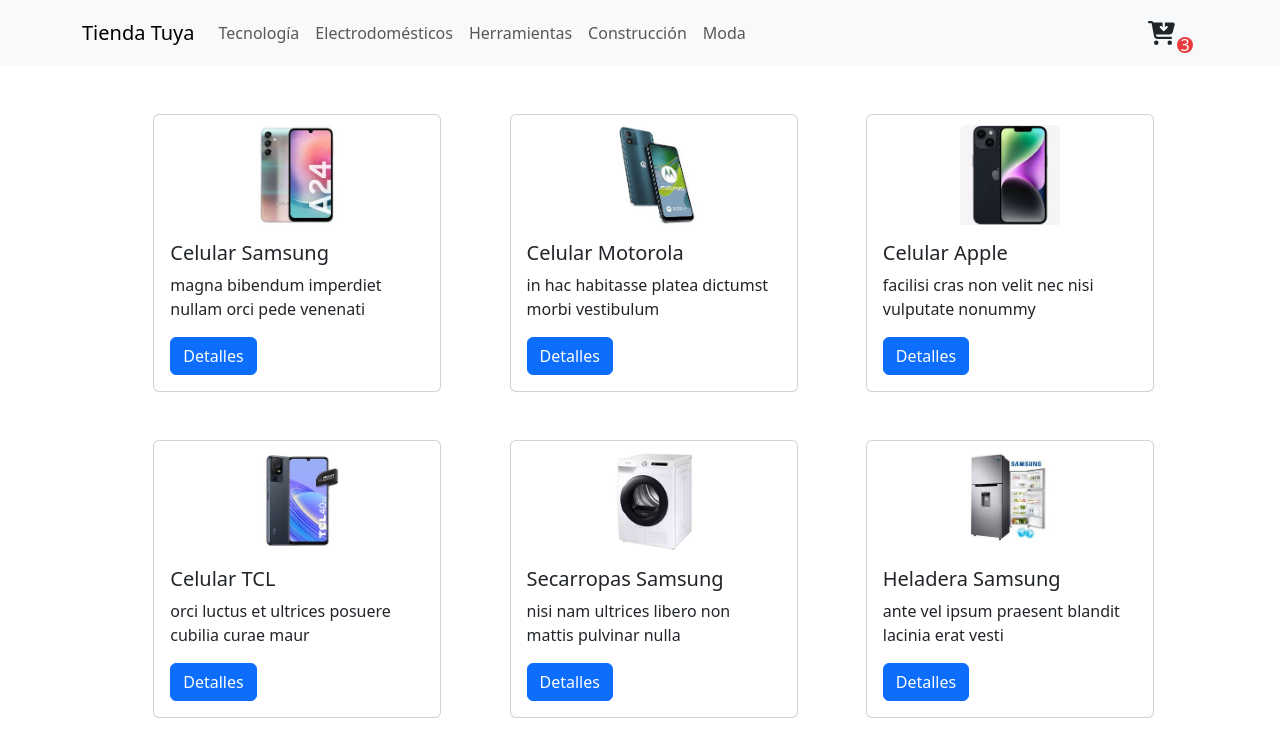
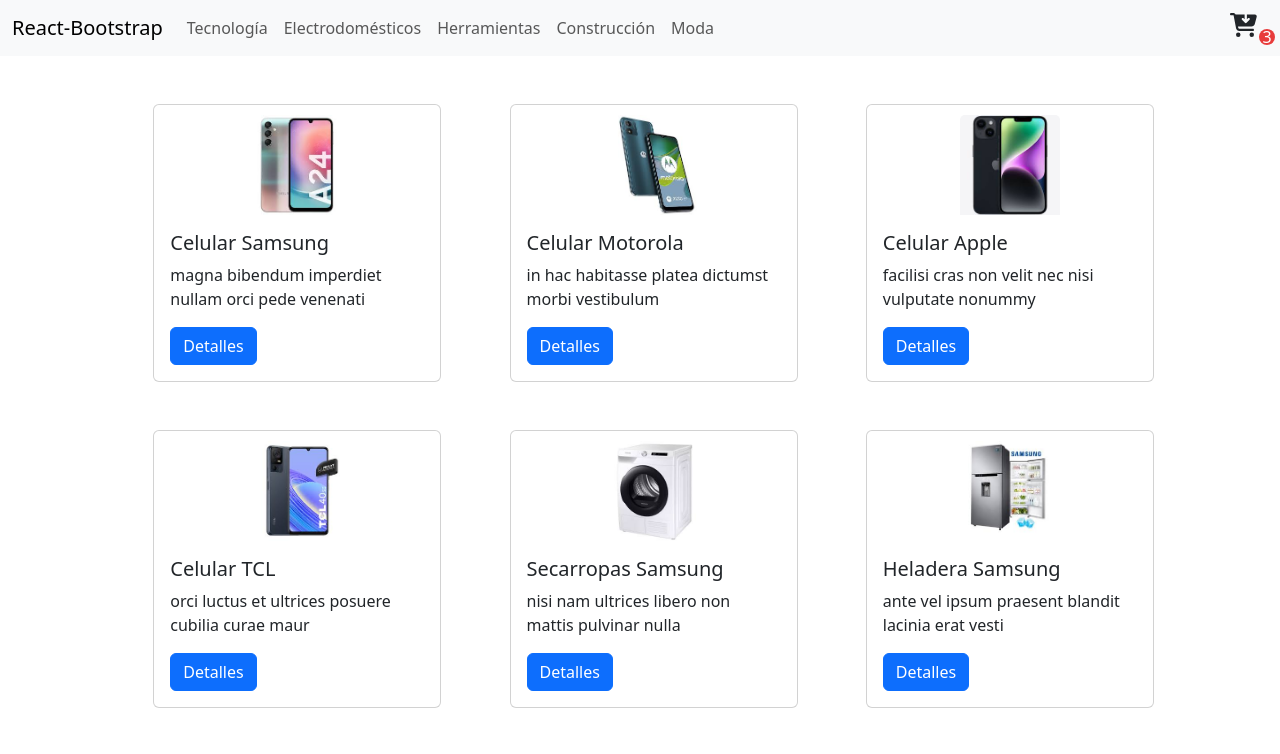
Before and after one commit to julianVillega/Ecomerce, a React (Vite) app: page / in a window 1280 px wide. Shown: the top 754 px of the page. Built offline with nearby package versions, Linux system fonts and the light colour scheme.

Commit message:
corrigo el overflow del navbar

```diff
--- a/src/App.jsx
+++ b/src/App.jsx
@@ -4,16 +4,18 @@ import { BrowserRouter, Route, Routes } from 'react-router-dom';
 
 import MyNavbar from './components/Navbar';
 import ItemListContainer from './components/ItemListContainer';
+import CartWidget from './components/CartWidget';
+
 import './App.css';
 import { Detail } from './components/Detail';
 
 function App() {
   return (
     <>
-
         <BrowserRouter>
-          <header>
+          <header className='d-flex justify-content-between'>
             <MyNavbar/>
+            <CartWidget/>
           </header>
           <Routes>
             <Route path='/' element={<ItemListContainer/>}/>
--- a/src/components/Navbar.jsx
+++ b/src/components/Navbar.jsx
@@ -1,24 +1,26 @@
-import {NavLink} from "react-router-dom"
+import { NavLink } from "react-router-dom"
 
 import Container from 'react-bootstrap/Container';
 import Nav from 'react-bootstrap/Nav';
 import Navbar from 'react-bootstrap/Navbar';
 
-import CartWidget from "./CartWidget";
+import { Row } from "react-bootstrap";
 
 export default function MyNavbar() {
-    return(
-        <Navbar bg="light" data-bs-theme="light">
-            <Container>
-                <Navbar.Brand as={ NavLink } to="/">Tienda Tuya</Navbar.Brand>
-                <Nav className="me-auto">
-                    <Nav.Link as={ NavLink } to="/category/1">Tecnología</Nav.Link>
-                    <Nav.Link as={ NavLink } to="/category/2">Electrodomésticos</Nav.Link>
-                    <Nav.Link as={ NavLink } to="/category/3">Herramientas</Nav.Link>
-                    <Nav.Link as={ NavLink } to="/category/4">Construcción</Nav.Link>
-                    <Nav.Link as={ NavLink } to="/category/5">Moda</Nav.Link>
-                </Nav>
-                <CartWidget/>
+    return (
+        <Navbar expand="lg" className="bg-body-tertiary">
+            <Container className="justify-content-between">
+                <Navbar.Brand as={NavLink} to="/">React-Bootstrap</Navbar.Brand>
+                <Navbar.Toggle aria-controls="basic-navbar-nav" />
+                <Navbar.Collapse id="basic-navbar-nav">
+                    <Nav className="me-auto">
+                        <Nav.Link as={NavLink} to="/category/1">Tecnología</Nav.Link>
+                        <Nav.Link as={NavLink} to="/category/2">Electrodomésticos</Nav.Link>
+                        <Nav.Link as={NavLink} to="/category/3">Herramientas</Nav.Link>
+                        <Nav.Link as={NavLink} to="/category/4">Construcción</Nav.Link>
+                        <Nav.Link as={NavLink} to="/category/5">Moda</Nav.Link>
+                    </Nav>
+                </Navbar.Collapse>
             </Container>
         </Navbar>
     )
```
